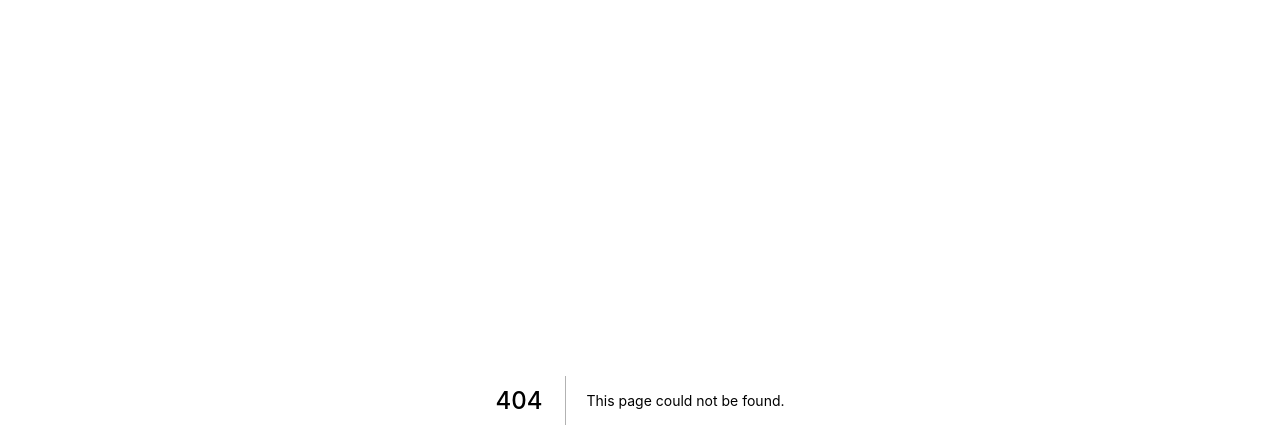
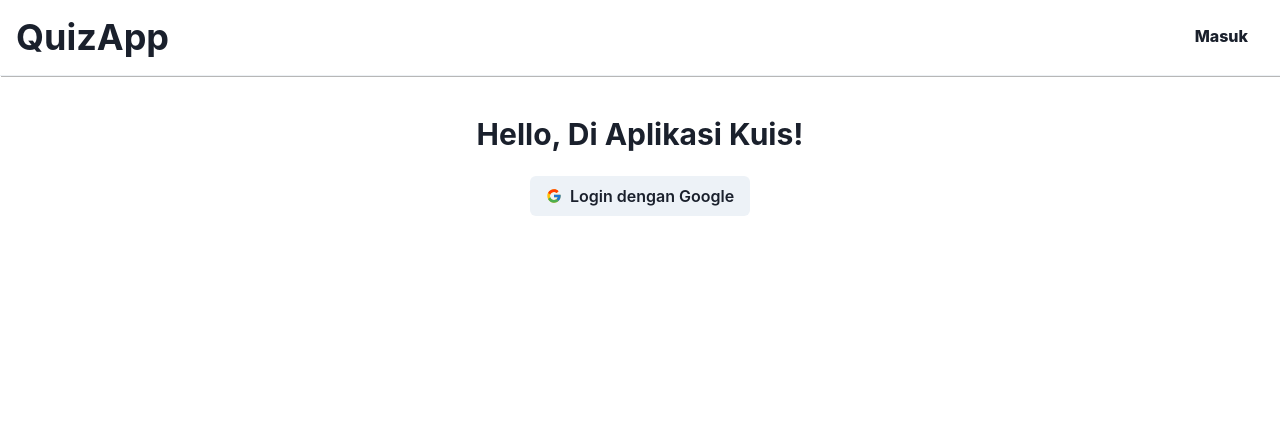
Before and after one commit to amati-tiru-modifikasi/quiznextapp, a Next.js app: page /signin in a window 1280 px wide. Before the commit this address had no page. Shown: the top 448 px of the page. Built offline with nearby package versions, Linux system fonts and the light colour scheme; no server answers.

Commit message:
Login with Google Done.

```diff
--- a/pages/_app.tsx
+++ b/pages/_app.tsx
@@ -1,10 +1,13 @@
 import { AppProps } from 'next/app';
 import { ChakraProvider } from '@chakra-ui/react';
+import { AuthProvider } from '../src/lib/auth'
 
 const App = ({ Component, pageProps }: AppProps) => {
   return (
     <ChakraProvider>
-      <Component {...pageProps} />
+      <AuthProvider>
+        <Component {...pageProps} />
+      </AuthProvider>
     </ChakraProvider>
   );
 };
--- /dev/null
+++ b/pages/signin.tsx
@@ -0,0 +1,31 @@
+import React from 'react'
+import { useRouter } from 'next/router'
+import { Button, Center, Container, Heading, VStack } from '@chakra-ui/react'
+import { FcGoogle } from 'react-icons/fc'
+import { useAuth } from '../src/lib/auth'
+import Navbar from '../src/common/Navbar'
+
+const signin = () => {
+    const { auth, siginWithGoogle } = useAuth();
+    const router = useRouter();
+
+    if(auth){
+        router.push((router.query.next as string) || '/')
+    }
+
+    return (
+        <>
+            <Navbar />
+            <Container>
+                <Center mt={10}>
+                    <VStack spacing={4}>
+                        <Heading fontSize="3xl" mb={2}>Hello, Di Aplikasi Kuis!</Heading>
+                        <Button leftIcon={<FcGoogle />} onClick={() => siginWithGoogle()}>Login dengan Google</Button>
+                    </VStack>
+                </Center>
+            </Container>
+        </>
+    )
+}
+
+export default signin
--- a/src/common/Navbar.tsx
+++ b/src/common/Navbar.tsx
@@ -1,8 +1,10 @@
 import React from 'react'
 import { Box, Divider, Flex, Heading, Link } from '@chakra-ui/react'
 import { useRouter } from 'next/router'
+import { useAuth } from '../lib/auth'
 
 const Navbar: React.FC<{}> = () => {
+    const { auth, signOut } = useAuth();
     const router = useRouter();
 
     return (
@@ -10,15 +12,31 @@ const Navbar: React.FC<{}> = () => {
             <Flex justify="space-between" m={4}>
                 <Heading onClick={() => router.push('/')} as="button">QuizApp</Heading>
                 <Box>
-                    <Box p={2}>
+                    {auth ? (
+                        <Box>
+                            <Link
+                                p={2}
+                                fontWeight={
+                                    router.pathname === '/quiz/new' ? 'extrabold' : 'normal'
+                                }
+                            >Tambah Kuis</Link>
+                            <Link
+                                p={2}
+                                onClick={() => signOut()}
+                            >Keluar</Link>
+                        </Box>
+                    ):(
+                        <Box p={2}>
                         <Link
                             p={2}
-                            onClick={() => router.push('/masuk')}
+                            onClick={() => router.push('/signin')}
                             fontWeight={
-                                router.pathname === '/masuk' ? 'extrabold' : 'normal'
+                                router.pathname === '/signin' ? 'extrabold' : 'normal'
                             }
                         >Masuk</Link>
-                    </Box>
+                        </Box>
+                    )}
+
                 </Box>
             </Flex>
             <Divider
```
